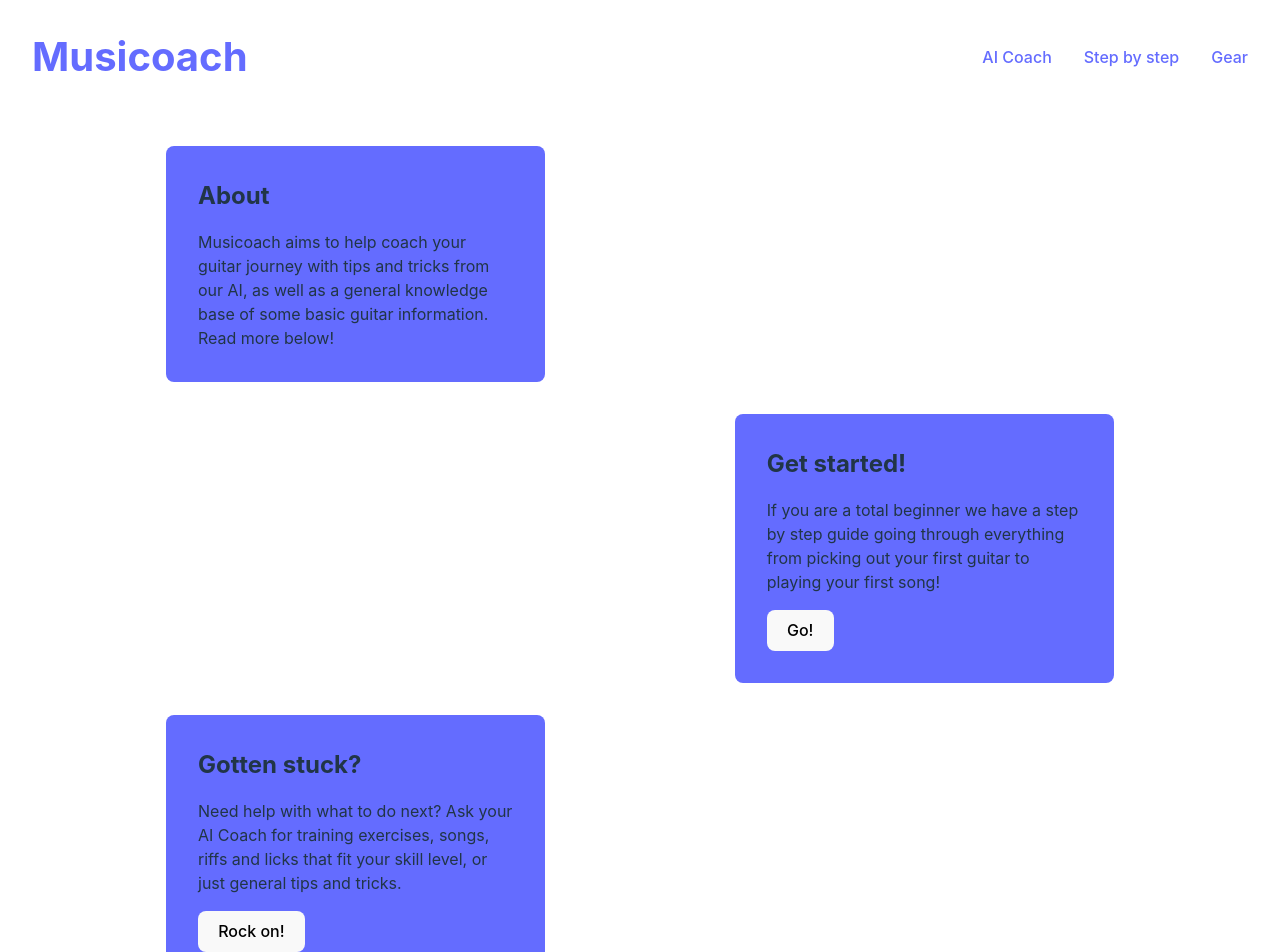
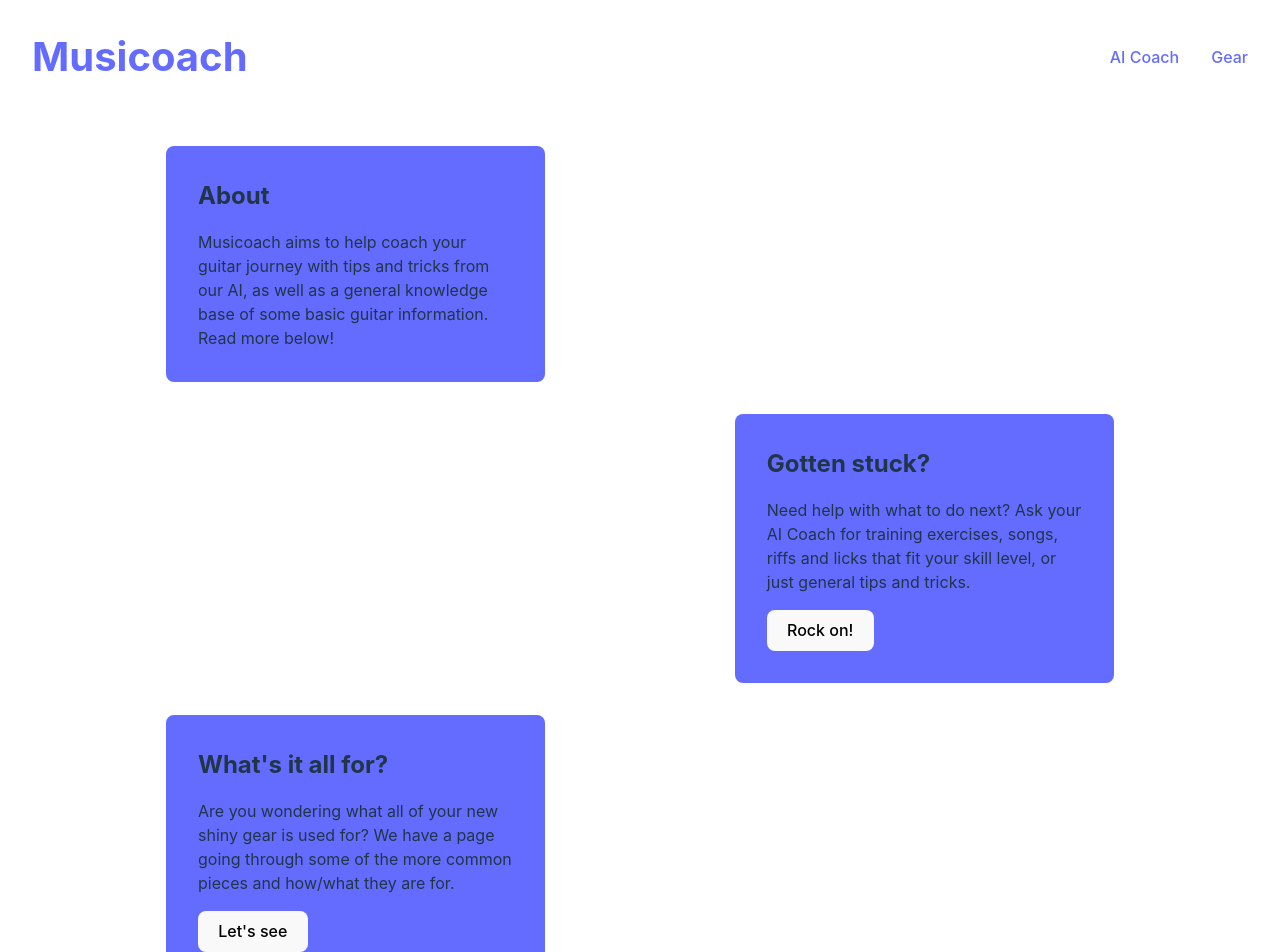
Before and after one commit to hansen-alex/ai-tjanst, a React (Vite) app: page / in a window 1280 px wide. Shown: the top 952 px of the page. Built offline with nearby package versions, Linux system fonts and the light colour scheme; no server answers.

Commit message:
removed unused page

```diff
--- a/src/components/header/header.tsx
+++ b/src/components/header/header.tsx
@@ -11,9 +11,9 @@ const Header = () => {
         <li>
           <Link to="/coach">AI Coach</Link>
         </li>
-        <li>
+        {/* <li>
           <Link to="/step-by-step">Step by step</Link>
-        </li>
+        </li> */}
         <li>
           <Link to="/gear">Gear</Link>
         </li>
--- a/src/routes/pages/home_page/home-page.tsx
+++ b/src/routes/pages/home_page/home-page.tsx
@@ -12,7 +12,7 @@ const HomePage = () => {
           information. Read more below!
         </div>
       </section>
-      <section className="right">
+      {/* <section className="right">
         <div>
           <h2>Get started!</h2>
           If you are a total beginner we have a step by step guide going through
@@ -22,8 +22,8 @@ const HomePage = () => {
             <button type="button">Go!</button>
           </Link>
         </div>
-      </section>
-      <section className="left">
+      </section> */}
+      <section className="right">
         <div>
           <h2>Gotten stuck?</h2>
           Need help with what to do next? Ask your AI Coach for training
@@ -34,9 +34,9 @@ const HomePage = () => {
           </Link>
         </div>
       </section>
-      <section className="right">
+      <section className="left">
         <div>
-          <h2>What's this for?</h2>
+          <h2>What's it all for?</h2>
           Are you wondering what all of your new shiny gear is used for? We have
           a page going through some of the more common pieces and how/what they
           are for.
```
Also changed, not shown: src/main.tsx (+5 -5 lines).
